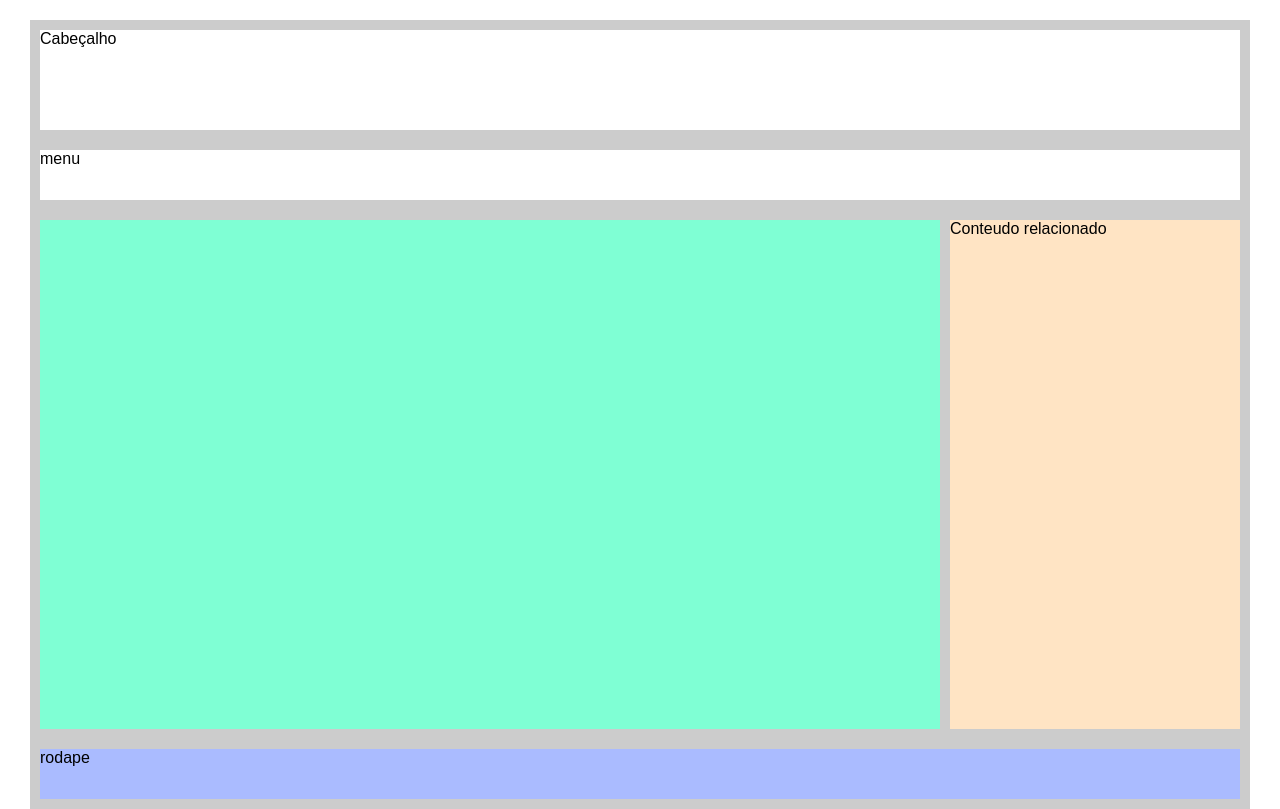
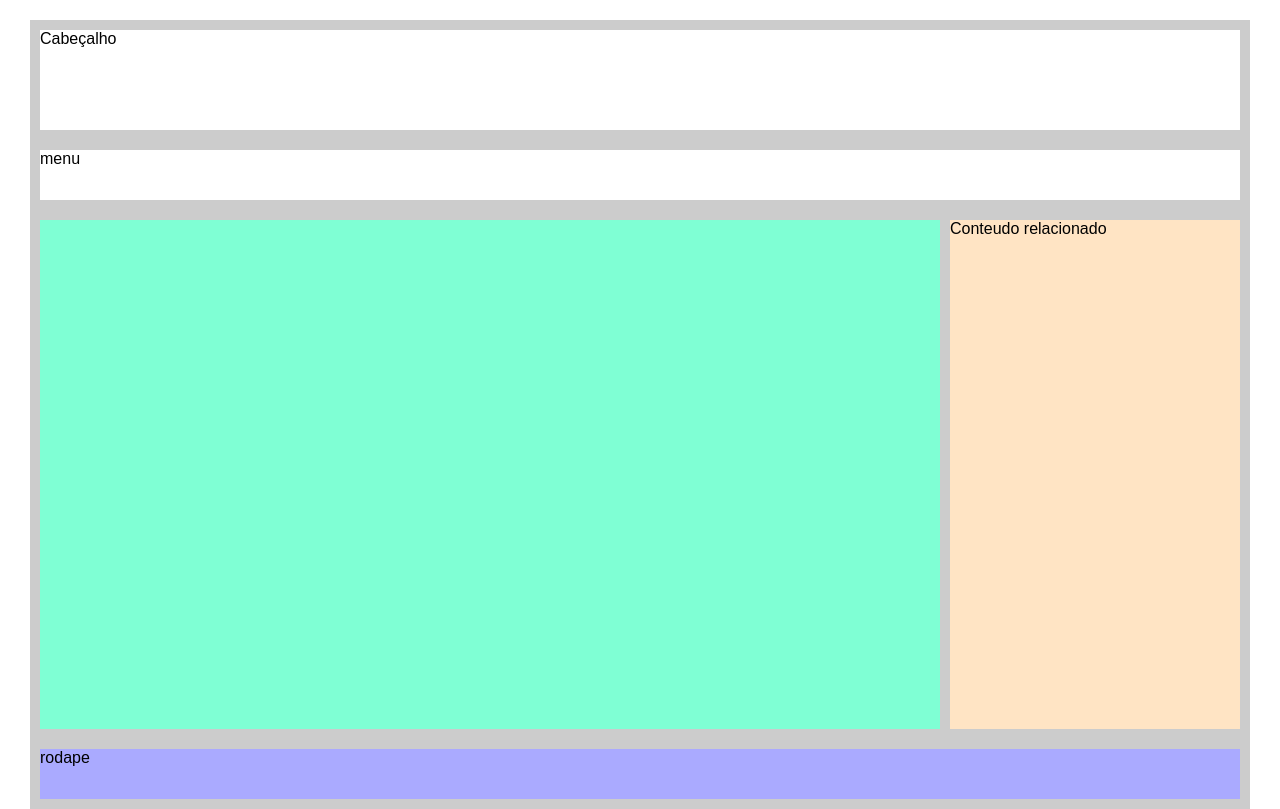
Before and after one commit to alex7alves/Markup, a plain HTML site: page index.html in a window 1280 px wide. Drawn offline with Linux system fonts and the light colour scheme.

Commit message:
Modificando cor do rodapé

```diff
--- a/css/estilo.css
+++ b/css/estilo.css
@@ -39,7 +39,7 @@ aside {
 }
 
 footer {
-  background-color: #abf;
+  background-color: #aaf;
   width: 1200px;
   height: 50px;
   clear: both;
```
